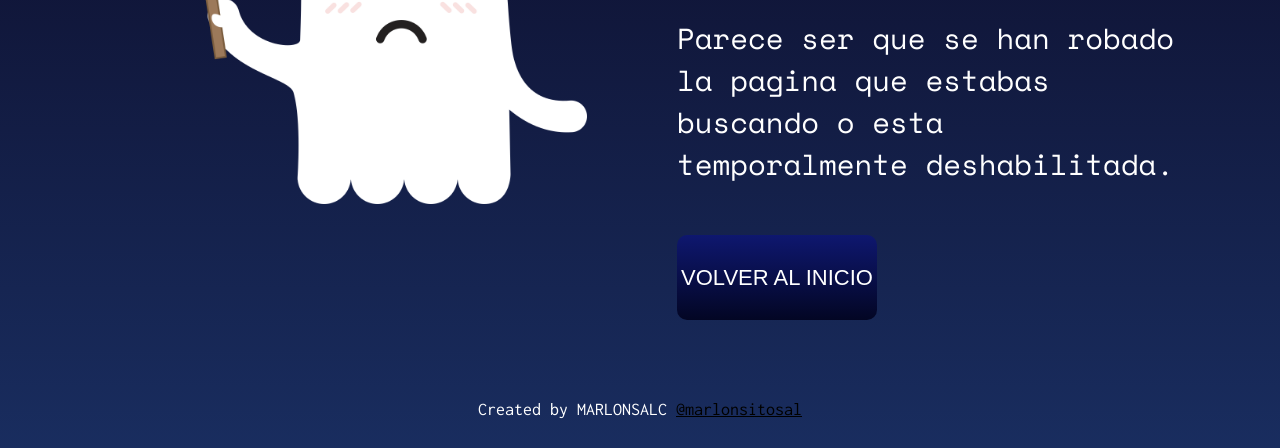
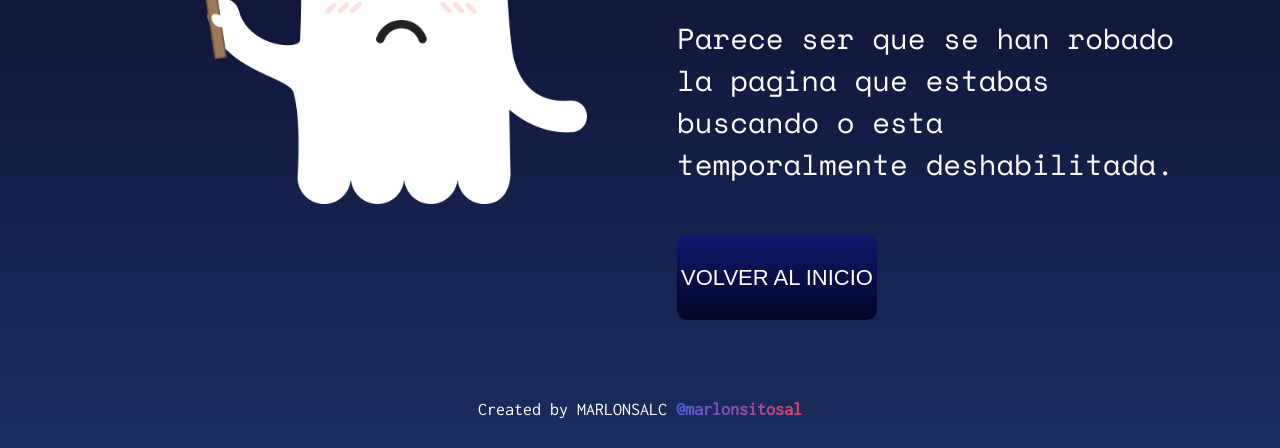
Before and after one commit to marlonsalc/404-challenge, a plain HTML site: page Resources/index.html in a window 1280 px wide. Shown: the part 394-842 px from the top of the page. Drawn offline with nearby package versions, Linux system fonts and the light colour scheme.

Commit message:
complete data

```diff
--- a/Resources/index.html
+++ b/Resources/index.html
@@ -25,7 +25,7 @@
         </div>
     </main>
     <footer>
-        <p class="footer-info">Created by MARLONSALC <a href="">@marlonsitosal</a></p>
+        <p class="footer-info">Created by MARLONSALC <a href="https://www.instagram.com/marlonsitosal/">@marlonsitosal</a></p>
     </footer>
 </body>
 </html>
--- a/css/styles.css
+++ b/css/styles.css
@@ -101,7 +101,13 @@ footer {
 }
 
 a {
-    color: black
+    /*Color for instagram link*/
+    background: linear-gradient(45deg, #405DE6, #E4405F);
+    -webkit-background-clip: text;
+    -webkit-text-fill-color: transparent;
+    font-weight: 600;
+
+
 }
 
 @media screen and (max-width: 1100px) {
```
Also changed, not shown: Resources/screen.jpeg (added), 1 other file.
